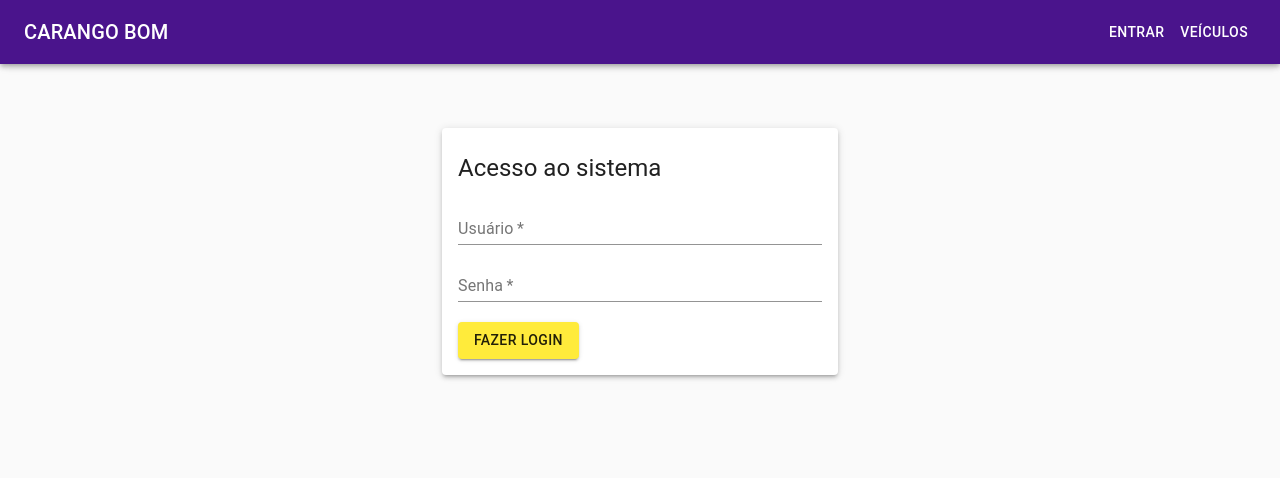
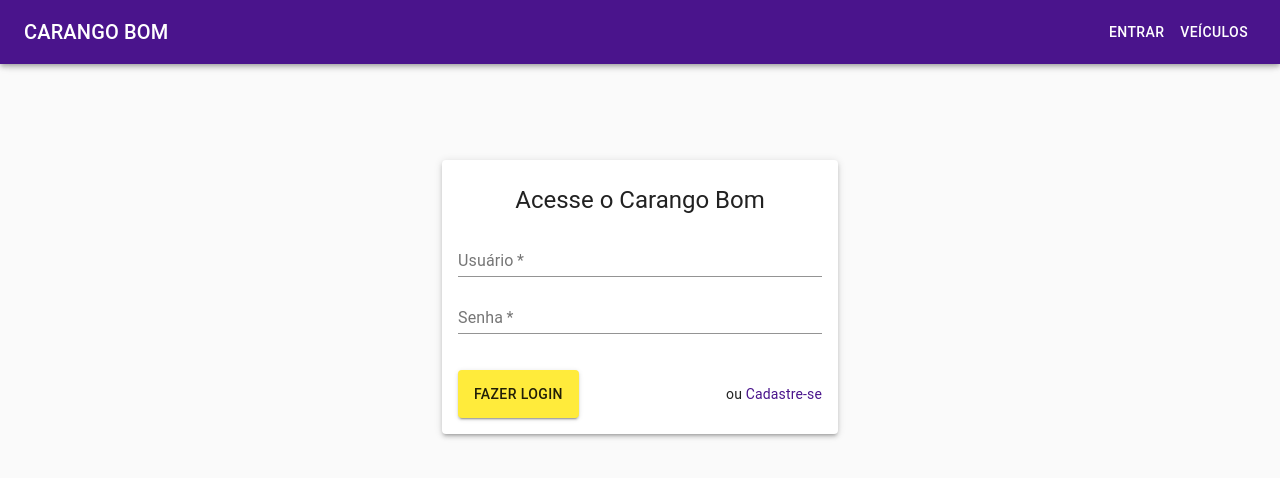
Before and after one commit to CaelumAulas/aceleratw-turma3-grupo1-frontend, a React (Create React App) app: page / in a window 1280 px wide. Shown: the top 478 px of the page. Built offline with nearby package versions, Linux system fonts and the light colour scheme.

Commit message:
Tweaks some layout parts

```diff
--- a/src/App.js
+++ b/src/App.js
@@ -7,7 +7,7 @@ function App() {
   return (
     <>
       <Header />
-      <Box pt="8rem">
+      <Box pt="10rem">
         <Router>
           <Switch>
             <Route path="/">
--- a/src/pages/LoginPage.js
+++ b/src/pages/LoginPage.js
@@ -3,6 +3,7 @@ import React from 'react'
 import TextField from '@material-ui/core/TextField'
 import Button from '@material-ui/core/Button'
 import { Box, Paper, Typography } from '@material-ui/core'
+import Link from '@material-ui/core/Link'
 
 export default function LoginPage() {
   return (
@@ -10,8 +11,8 @@ export default function LoginPage() {
       <Paper elevation={3}>
         <Box p={2}>
           <Box mb="0.5rem" mt="0.5rem">
-            <Typography variant="h5" component="h2">
-              Acesso ao sistema
+            <Typography variant="h5" align="center" component="h2">
+              Acesse o Carango Bom
             </Typography>
           </Box>
           <form noValidate autoComplete="off">
@@ -30,10 +31,16 @@ export default function LoginPage() {
               fullWidth
               required
             />
-            <Box mt={2}>
+            <Box mt={4} display="flex" justifyContent="space-between">
               <Button variant="contained" color="secondary">
                 Fazer Login
               </Button>
+              <p>
+                ou{' '}
+                <Link href="#" onClick={() => {}}>
+                  Cadastre-se
+                </Link>
+              </p>
             </Box>
           </form>
         </Box>
```
